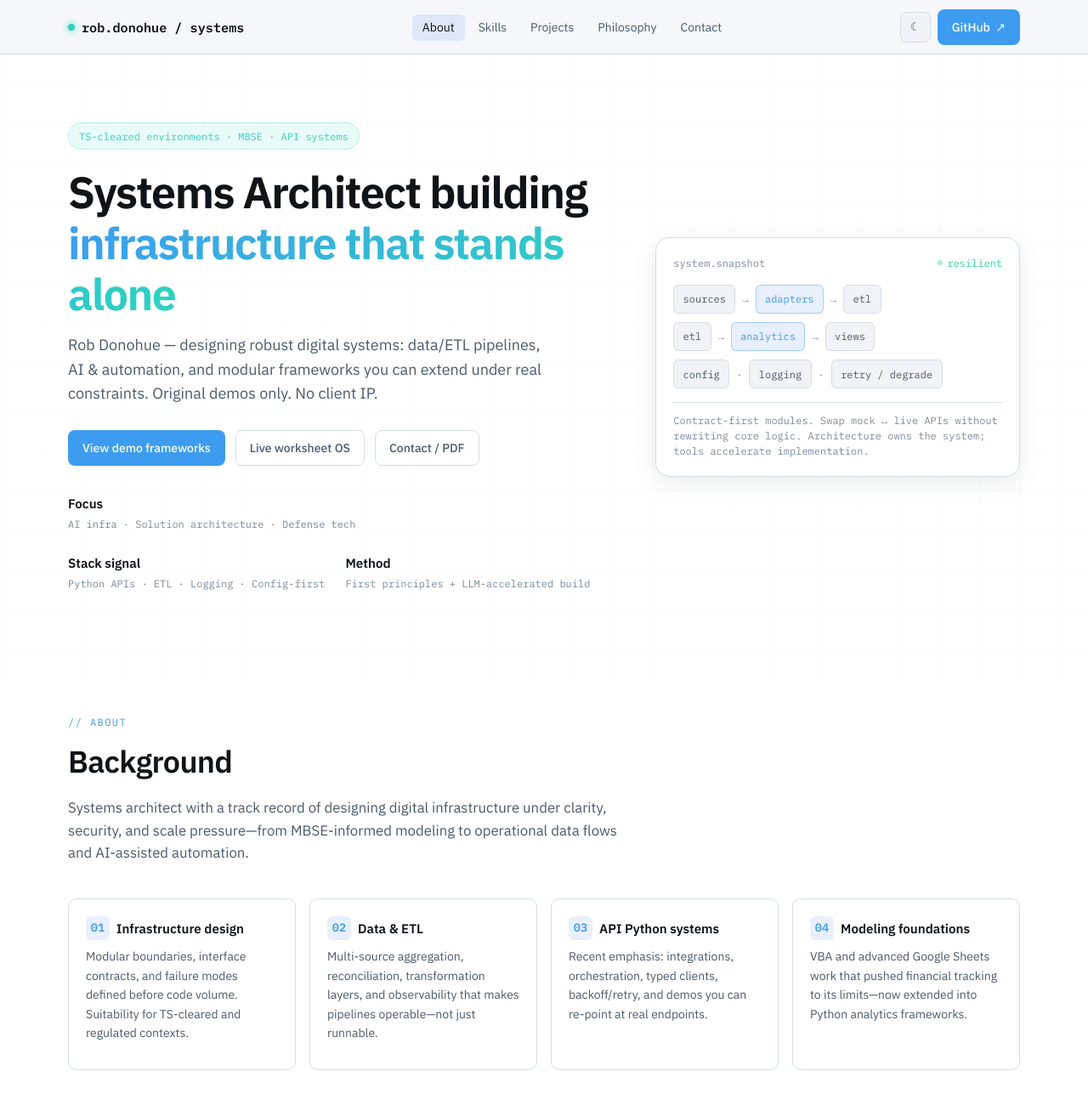
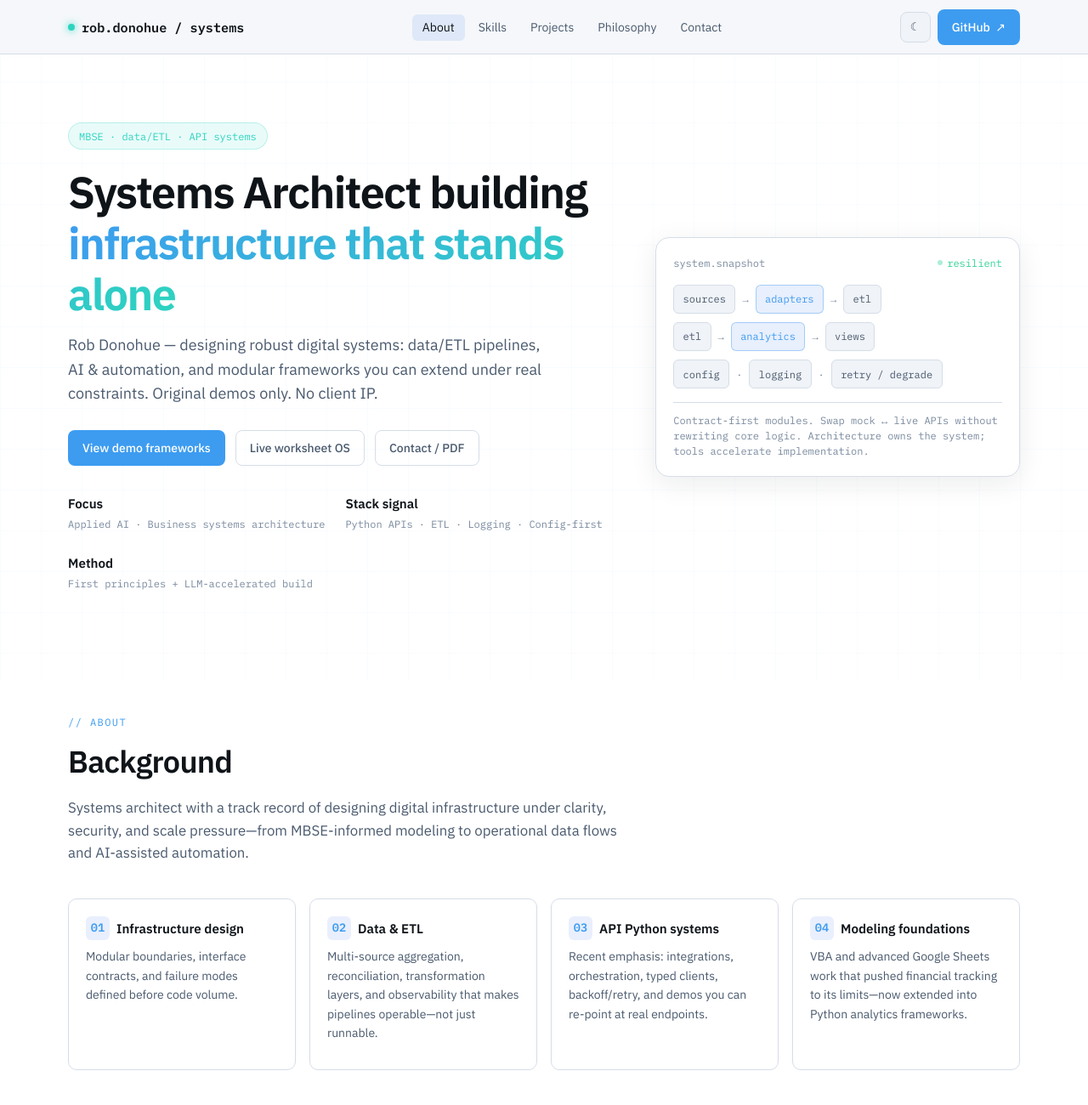
Before and after one commit to robdon3/rob-donohue-portfolio, a plain HTML site: page index.html in a window 1280 px wide. Shown: the top 1300 px of the page at 85% size. Drawn offline with Linux system fonts and the light colour scheme.

Commit message:
Align recruiter-facing copy with the portfolio as built. (#1)
Replace the README with the reviewed draft, drop clearance wording, and match the hero focus to applied AI and business systems architecture.

Co-authored-by: Cursor Agent <cursoragent@cursor.com>
Co-authored-by: robdon3 <robdon3@users.noreply.github.com>

```diff
--- a/index.html
+++ b/index.html
@@ -4,7 +4,7 @@
   <meta charset="UTF-8" />
   <meta name="viewport" content="width=device-width, initial-scale=1" />
   <title>Rob Donohue — Systems Architect | Demo Portfolio</title>
-  <meta name="description" content="Systems architecture portfolio: original API-connected Python demos for AI infra, solution architecture, and defense tech. Modular, scalable, first-principles design." />
+  <meta name="description" content="Systems architecture portfolio: original API-connected Python demos for applied AI and business systems architecture. Modular, scalable, first-principles design." />
   <meta name="author" content="Rob Donohue" />
   <meta name="keywords" content="systems architect, MBSE, ETL, Python, API integration, AI infrastructure, portfolio" />
   <meta property="og:title" content="Rob Donohue — Systems Architect Portfolio" />
@@ -51,7 +51,7 @@
       <div class="container hero-grid">
         <div>
           <div class="hero-badge">
-            <span>TS-cleared environments · MBSE · API systems</span>
+            <span>MBSE · data/ETL · API systems</span>
           </div>
           <h1>
             Systems Architect building<br />
@@ -70,7 +70,7 @@
           <div class="hero-meta">
             <div>
               <strong>Focus</strong>
-              AI infra · Solution architecture · Defense tech
+              Applied AI · Business systems architecture
             </div>
             <div>
               <strong>Stack signal</strong>
@@ -133,7 +133,7 @@
             <h3><span class="skill-icon">01</span> Infrastructure design</h3>
             <p>
               Modular boundaries, interface contracts, and failure modes defined
-              before code volume. Suitability for TS-cleared and regulated contexts.
+              before code volume.
             </p>
           </article>
           <article class="skill-card">
@@ -421,7 +421,7 @@
         <div class="contact-panel">
           <div>
             <p class="section-lead" style="margin:0">
-              Open to roles in AI infrastructure, solution architecture, and defense tech
+              Open to roles in applied AI and business systems architecture
               where original systems thinking and API-connected solutions matter.
             </p>
             <ul class="contact-list">
```
Also changed, not shown: assets/portfolio-print.html (+1 -1 lines), 1 other file.
